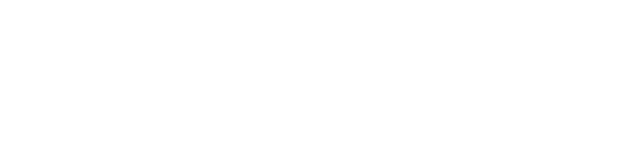
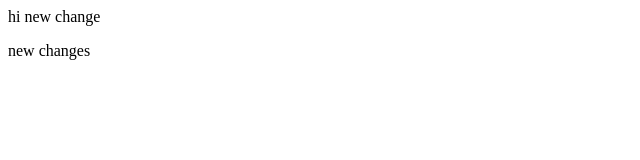
Before and after one commit to sarahlhaas/sarah, a plain HTML site: page index.html in a window 1280 px wide. Shown: the whole page, without its empty margins (0-640 px from the left). Drawn offline with Linux system fonts and the light colour scheme.

Commit message:
new changes to index

```diff
--- a/index.html
+++ b/index.html
@@ -8,7 +8,10 @@
 </head>
 
 <body>
-
+    <p>hi new change</p>
+    <div>
+        <p>new changes</p>
+    </div>
 </body>
 
 </html>
```
